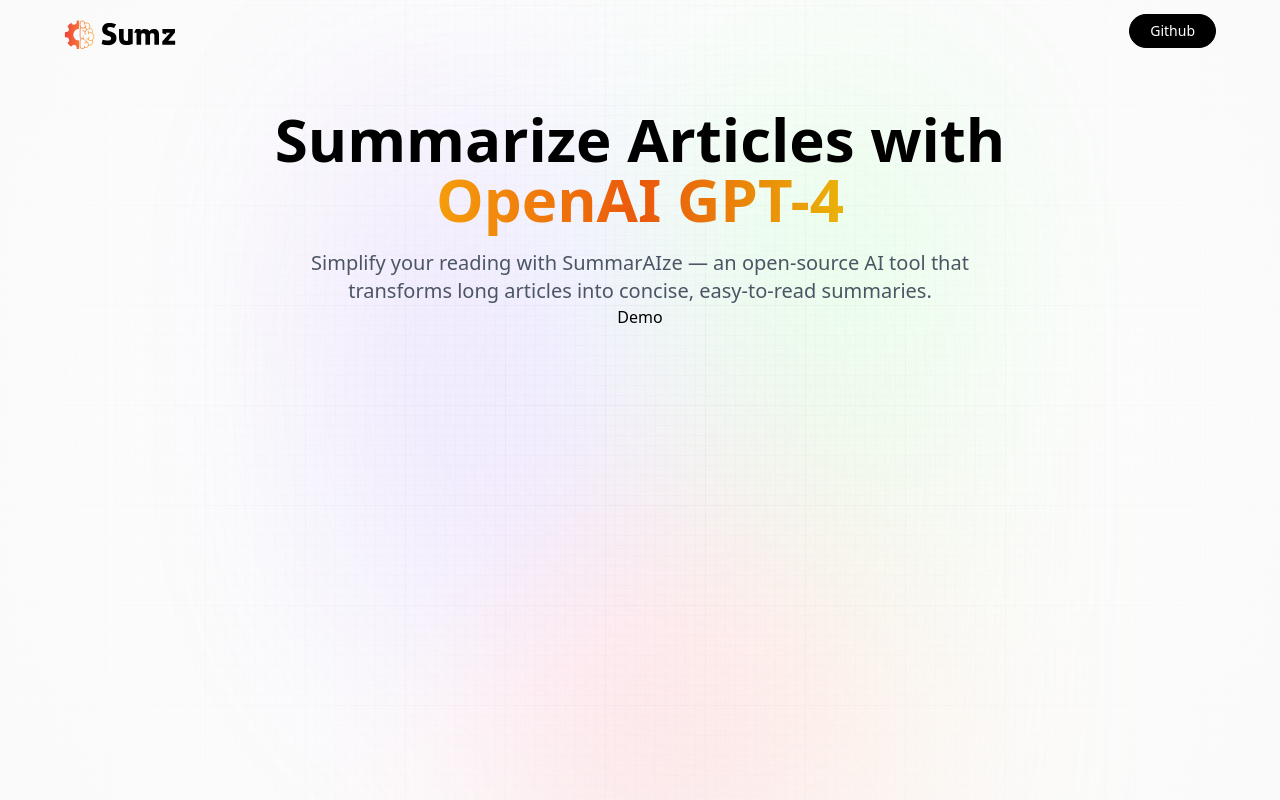
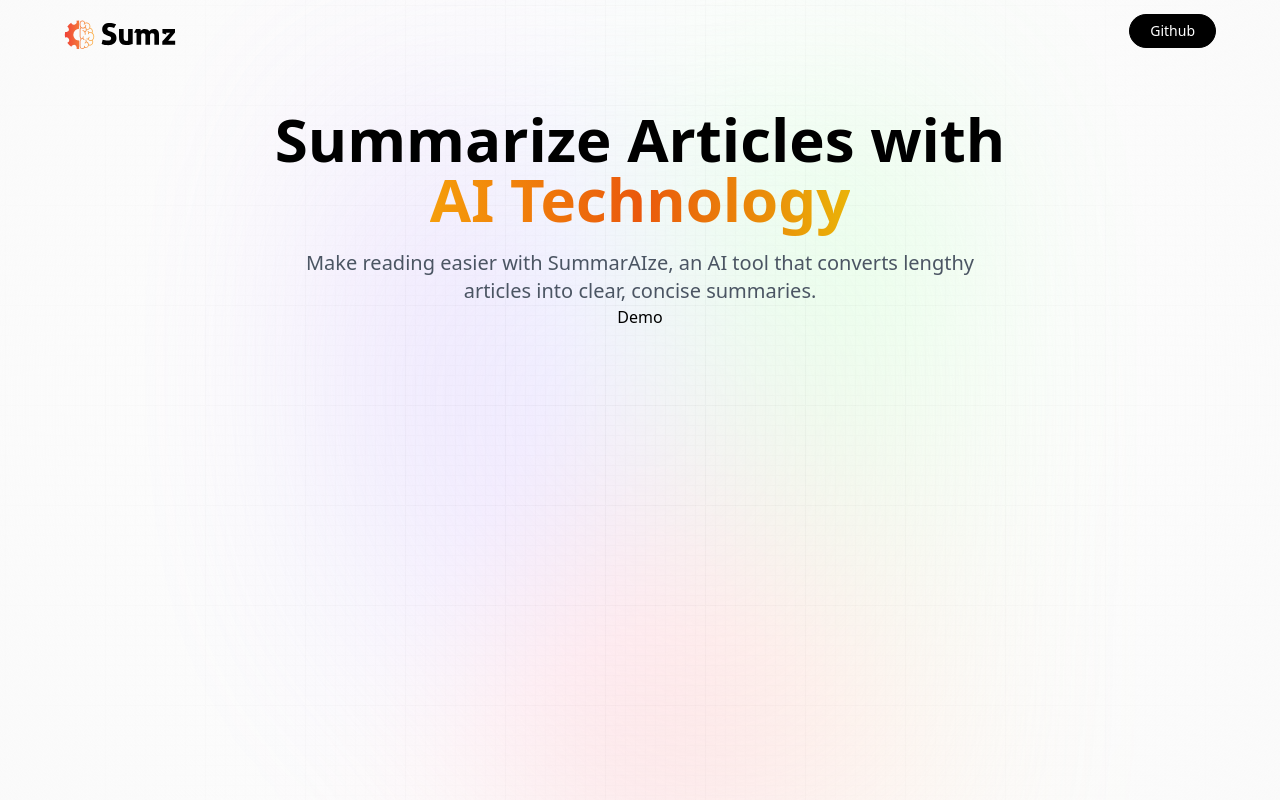
Before and after one commit to RawabyRahal/SummarAIze, a React (Vite) app: page / in a window 1280 px wide. Built offline with nearby package versions, Linux system fonts and the light colour scheme; a web font is replaced by a local one.

Commit message:
updated Hero section

```diff
--- a/src/components/Hero.jsx
+++ b/src/components/Hero.jsx
@@ -18,11 +18,12 @@
 
       <h1 className="head_text">
         Summarize Articles with <br className="max-md:hidden" />
-        <span className="orange_gradient ">OpenAI GPT-4</span>
+        <span className="orange_gradient ">AI Technology</span>
       </h1>
 
       <h2 className="desc">
-      Simplify your reading with SummarAIze — an open-source AI tool that transforms long articles into concise, easy-to-read summaries.
+        Make reading easier with SummarAIze, an AI tool that converts lengthy
+        articles into clear, concise summaries.{" "}
       </h2>
     </header>
   );
```
